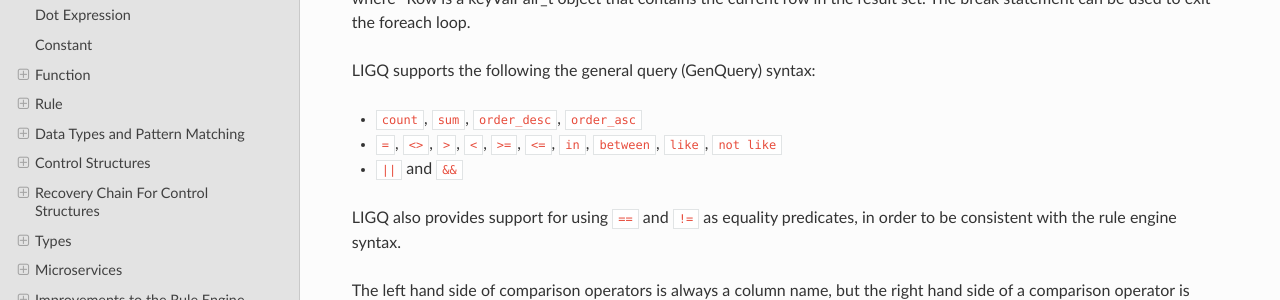
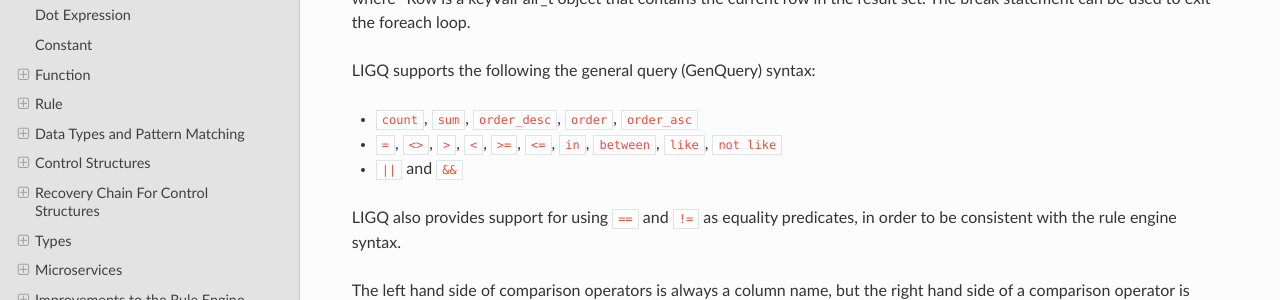
Before and after one commit to irods/irods_docs, an MkDocs documentation site: the page built from docs/plugins/irods_rule_language.md, in a window 1280 px wide and 900 px high, scrolled down 29274 px. Shown: the part 149-449 px from the top of the window. Built offline with MkDocs 1.6.1, drawn with Linux system fonts in a browser that asks for light colours; nearby versions of some CDN libraries.

Commit message:
[irods/irods#8249] Update documentation for sorting using GenQuery1.

```diff
--- a/docs/plugins/irods_rule_language.md
+++ b/docs/plugins/irods_rule_language.md
@@ -1636,7 +1636,7 @@ where *Row is a keyValPair_t object that contains the current row in the result
 
 LIGQ supports the following the general query (GenQuery) syntax:
 
-* `count`, `sum`, `order_desc`, `order_asc`
+* `count`, `sum`, `order_desc`, `order`, `order_asc`
 * `=`, `<>`, `>`, `<`, `>=`, `<=`, `in`, `between`, `like`, `not like`
 * `||` and `&&`
 
```
Also changed, not shown: docs/system_overview/genquery.md (+1 -0 lines).
